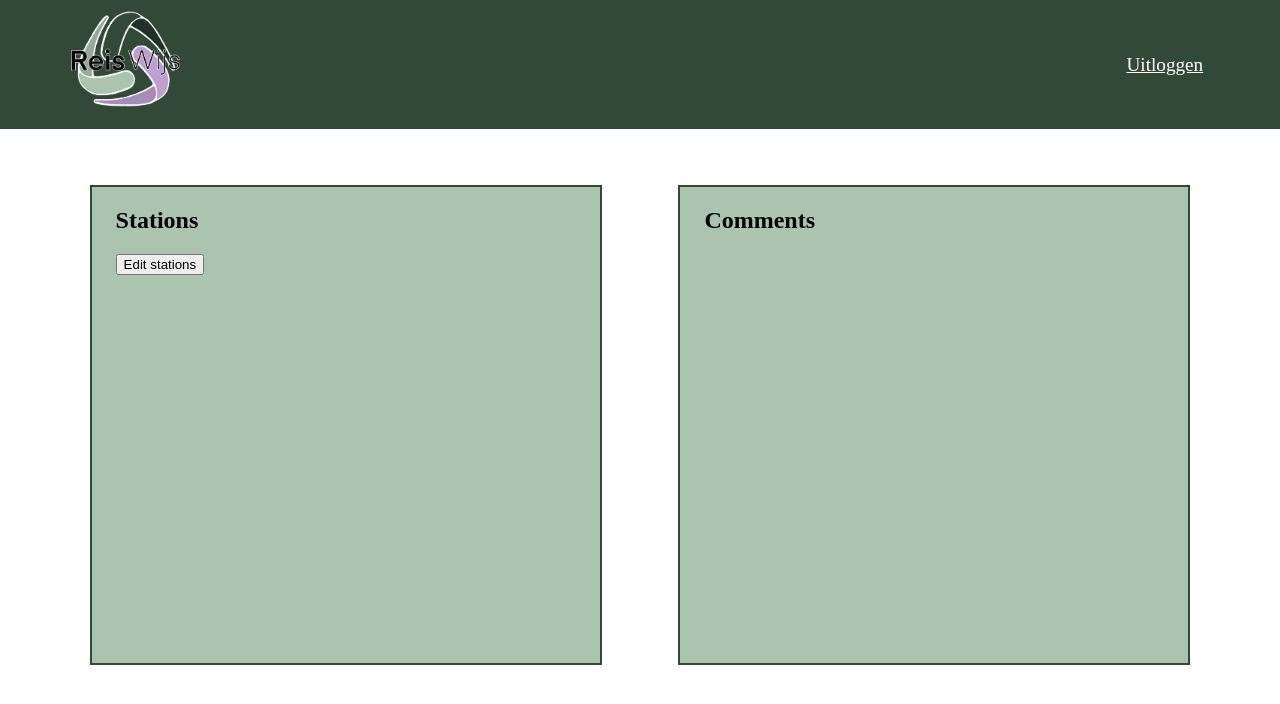
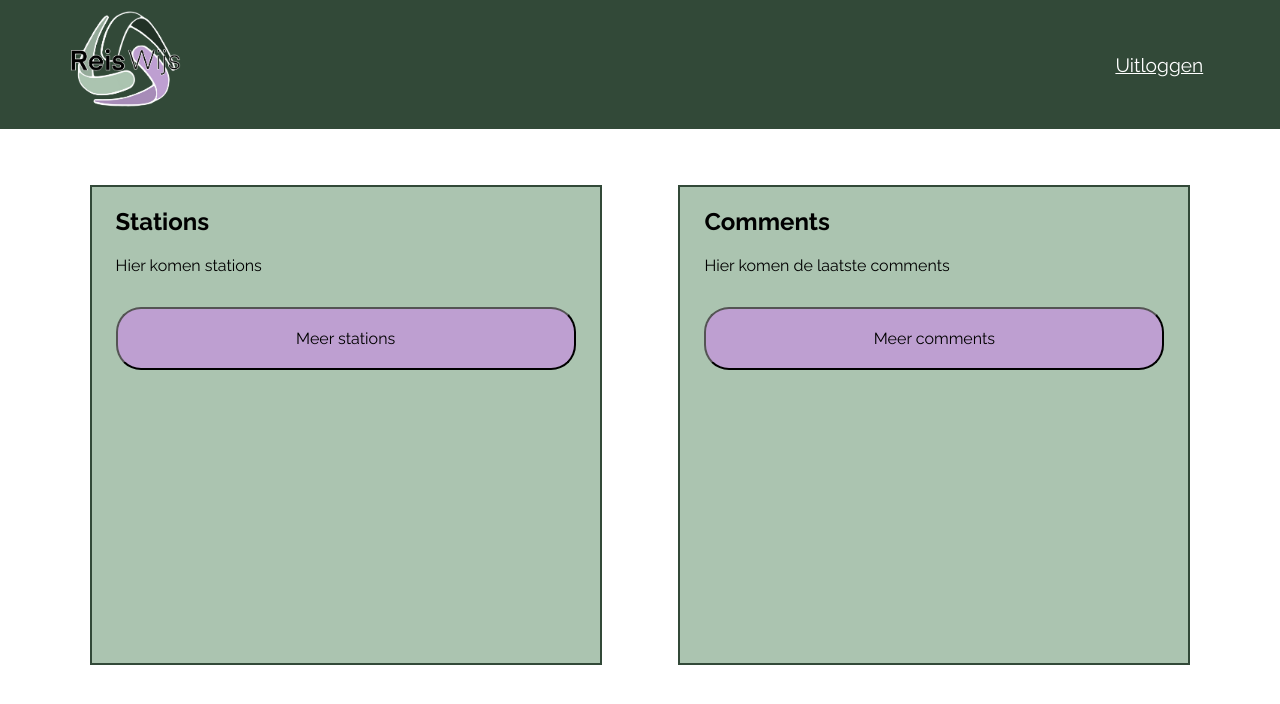
Before and after one commit to RickDeGroot1/CLE-3, a PHP site: page /admin-home.php in a window 1280 px wide. Shown: the top 704 px of the page. Run offline with PHP 8.4, Linux system fonts and the light colour scheme.

Commit message:
admin homepagina

```diff
--- a/admin-home.php
+++ b/admin-home.php
@@ -17,6 +17,7 @@
           content="width=device-width, user-scalable=no, initial-scale=1.0, maximum-scale=1.0, minimum-scale=1.0">
     <meta http-equiv="X-UA-Compatible" content="ie=edge">
     <link rel="stylesheet" href="styles/style.css">
+    <link rel="stylesheet" href="styles/admin.css">
     <title>Reiswijs</title>
 </head>
 <body>
@@ -34,17 +35,26 @@
 <header>
     <section id="home-overview">
         <div class="overview-block">
+
             <h2>Stations</h2>
 
+            <p>Hier komen stations</p>
+
             <a href="admin-stations.php">
-                <button>Edit stations</button>
+                <button class="admin-button">Meer stations</button>
             </a>
+
         </div>
 
         <div class="overview-block">
+
             <h2>Comments</h2>
 
+            <p>Hier komen de laatste comments</p>
 
+            <a href="admin-stations.php">
+                <button class="admin-button">Meer comments</button>
+            </a>
 
         </div>
     </section>
--- a/comment.php
+++ b/comment.php
@@ -9,6 +9,7 @@
           content="width=device-width, user-scalable=no, initial-scale=1.0, maximum-scale=1.0, minimum-scale=1.0">
     <meta http-equiv="X-UA-Compatible" content="ie=edge">
     <link rel="stylesheet" href="styles/style.css">
+    <link rel="stylesheet" href="styles/comment.css">
     <title>Reiswijs</title>
 </head>
 <body>
@@ -66,7 +67,7 @@
         </div>
 
         <div class="comment-section">
-            <input id="comment-submit" type="submit" value="Verstuur melding">
+            <input id="form-submit" type="submit" value="Verstuur melding">
         </div>
 
     </form>
--- a/index.php
+++ b/index.php
@@ -62,7 +62,7 @@
                 </div>
 
                 <div>
-                    <input id="route-submit" type="submit" value="Bekijk faciliteiten">
+                    <input id="form-submit" type="submit" value="Bekijk faciliteiten">
                 </div>
             </form>
         </div>
--- a/styles/admin.css
+++ b/styles/admin.css
@@ -0,0 +1,8 @@
+.admin-button{
+    background-color: #be9fd1;
+    padding: 2.5vh 0 2.5vh 0;
+    border-radius: 25px;
+    width:100%;
+    font-size: 1rem;
+    margin:2vh 0;
+}
--- a/styles/style.css
+++ b/styles/style.css
@@ -1,5 +1,8 @@
+@import url('https://fonts.googleapis.com/css2?family=Raleway:ital,wght@0,100..900;1,100..900&display=swap');
+
 * {
     box-sizing: border-box;
+    font-family: "Raleway", sans-serif;
 }
 
 body {
@@ -57,15 +60,16 @@ nav a:hover{
     padding: 0 3vh;
     border: 2px solid #324938;
     width: 40vw;
-    height: 60vh;
+    min-height: 60vh;
     background-color: #abc4b0;
 }
 
+/*HOME STATION FORM*/
 .form-flex {
     margin: 3vh 0;
 }
 
-#route-submit{
+#form-submit{
     background-color: #be9fd1;
     padding: 2.5vh 0 2.5vh 0;
     border-radius: 25px;
@@ -76,6 +80,13 @@ nav a:hover{
 
 #beginbestemming, #eindbestemming{
     font-size:1.2rem;
+}
+
+#dropdown {
+    width: 100%;
+    height: 5vh;
+    border-radius: 25px;
+    margin-top: 1vh;
 }
 
 /*COMMENT PAGINA*/
@@ -90,14 +101,3 @@ nav a:hover{
 .comment-label {
     font-size: 1.1rem;
 }
-
-#dropdown {
-    width: 100%;
-    height: 5vh;
-    border-radius: 25px;
-    margin-top: 1vh;
-}
-
-#comment-submit {
-    width: 100%;
-}
```
